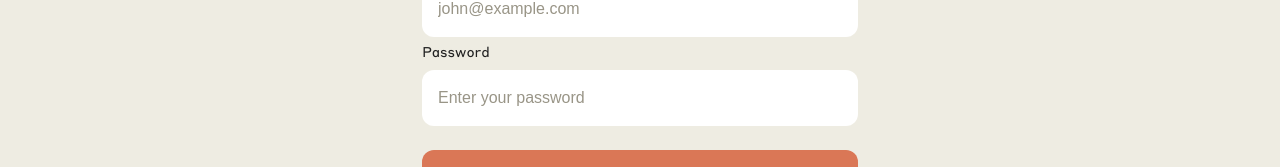
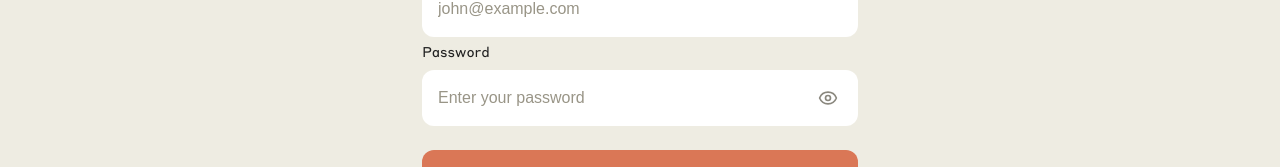
Before and after one commit to angietea101/groupsync, a React (Vite) app: page /signin in a window 1280 px wide. Shown: the part 282-449 px from the top of the page. Built offline with nearby package versions, Linux system fonts and the light colour scheme; no server answers.

Commit message:
FEAT: added show and hide password functionality

```diff
--- a/src/pages/CreateAccount.css
+++ b/src/pages/CreateAccount.css
@@ -201,3 +201,33 @@
   text-align: center;
   margin-top: var(--space-sm);
 }
+
+.password-input-wrapper {
+  position: relative;
+  width: 100%;
+}
+
+.password-input-wrapper input {
+  padding-right: 3rem;
+}
+
+.password-toggle-btn {
+  position: absolute;
+  right: 0.75rem;
+  top: 50%;
+  transform: translateY(-50%);
+  background: none;
+  border: none;
+  cursor: pointer;
+  padding: 0.5rem;
+  display: flex;
+  align-items: center;
+  justify-content: center;
+  color: var(--color-dark-green);
+  opacity: 0.6;
+  transition: opacity 0.2s ease;
+}
+
+.password-toggle-btn hover {
+  opacity: 1;
+}
--- a/src/pages/CreateAccount.jsx
+++ b/src/pages/CreateAccount.jsx
@@ -10,6 +10,7 @@
 import AppleIcon from '../assets/apple.svg?react';
 import GitHubIcon from '../assets/github.svg?react';
 import Footer from '../components/Footer';
+import { Eye, EyeOff } from 'lucide-react';
 
 export default function CreateAccount() {
   const navigate = useNavigate();
@@ -18,6 +19,7 @@
   const [email, setEmail] = useState('');
   const [password, setPassword] = useState('');
   const [agree, setAgree] = useState(false);
+  const [showPassword, setShowPassword] = useState(false);
 
   const [error, setError] = useState('');
   const [loading, setLoading] = useState(false);
@@ -86,12 +88,26 @@
           />
 
           <label>Password</label>
-          <input
-            type="password"
+          <div className="password-input-wrapper">
+            <input
+            type={showPassword ? "text" : "password"}
             placeholder="Enter your password"
             value={password}
             onChange={(e) => setPassword(e.target.value)}
-          />
+            />
+            <button
+            type="button"
+            className="password-toggle-btn"
+            onClick={() => setShowPassword(!showPassword)}
+            aria-label={showPassword ? "Hide password" : "Show password"}
+            >
+              {showPassword ? (
+                <EyeOff size={20}/>
+              ) : (
+                <Eye size={20} />
+              )}
+            </button>
+          </div>
 
           <div className="checkbox-row">
             <input
--- a/src/pages/Plan.jsx
+++ b/src/pages/Plan.jsx
@@ -66,7 +66,6 @@
             readOnly
           />
           <p className="helper-text">This is the period your group will pick availability from</p>
-
           {isCalendarOpen && (
             <div>
               <DateRangePicker onChange={handleDateRangeChange} />
--- a/src/pages/SignIn.jsx
+++ b/src/pages/SignIn.jsx
@@ -5,17 +5,17 @@
 import GoogleIcon from '../assets/google.svg?react';
 import AppleIcon from '../assets/apple.svg?react';
 import GitHubIcon from '../assets/github.svg?react';
+import { Eye, EyeOff } from 'lucide-react';
 import Footer from '../components/Footer';
 import { auth } from '../services/firebase';
 import { signInWithEmailAndPassword } from 'firebase/auth';
-
 export default function SignIn() {
   const navigate = useNavigate();
 
   const [email, setEmail] = useState('');
   const [password, setPassword] = useState('');
   const [error, setError] = useState('');
-
+  const [showPassword, setShowPassword] = useState(false);
   const handleSignIn = async () => {
     setError('');
 
@@ -45,12 +45,26 @@
           />
 
           <label>Password</label>
-          <input
-            type="password"
-            placeholder="Enter your password"
-            value={password}
-            onChange={(e) => setPassword(e.target.value)}
-          />
+          <div className="password-input-wrapper">
+            <input
+              type={showPassword ? 'text' : 'password'}
+              placeholder="Enter your password"
+              value={password}
+              onChange={(e) => setPassword(e.target.value)}
+            />
+            <button
+              type="button"
+              className="password-toggle-btn"
+              onClick={() => setShowPassword(!showPassword)}
+              aria-label={showPassword ? 'Hide password' : 'Show password'}
+            >
+              {showPassword ? (
+                <EyeOff size={20} />
+              ) : (
+                <Eye size={20} />
+              )}
+            </button>
+          </div>
 
           {error && <p style={{ color: 'red', fontSize: 14 }}>{error}</p>}
 
```
Also changed, not shown: src/components/DateRangePicker.css (+0 -7 lines).
